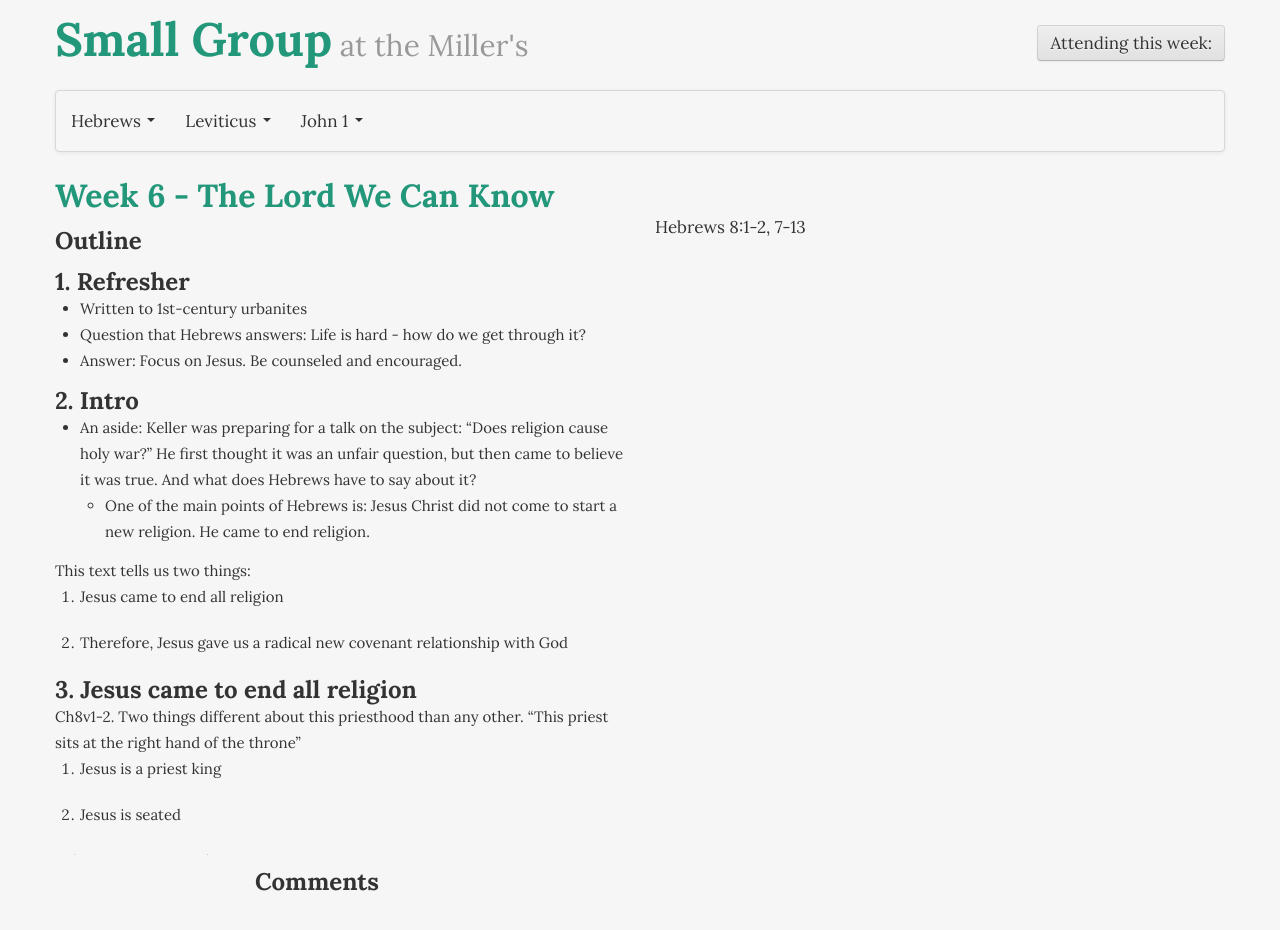
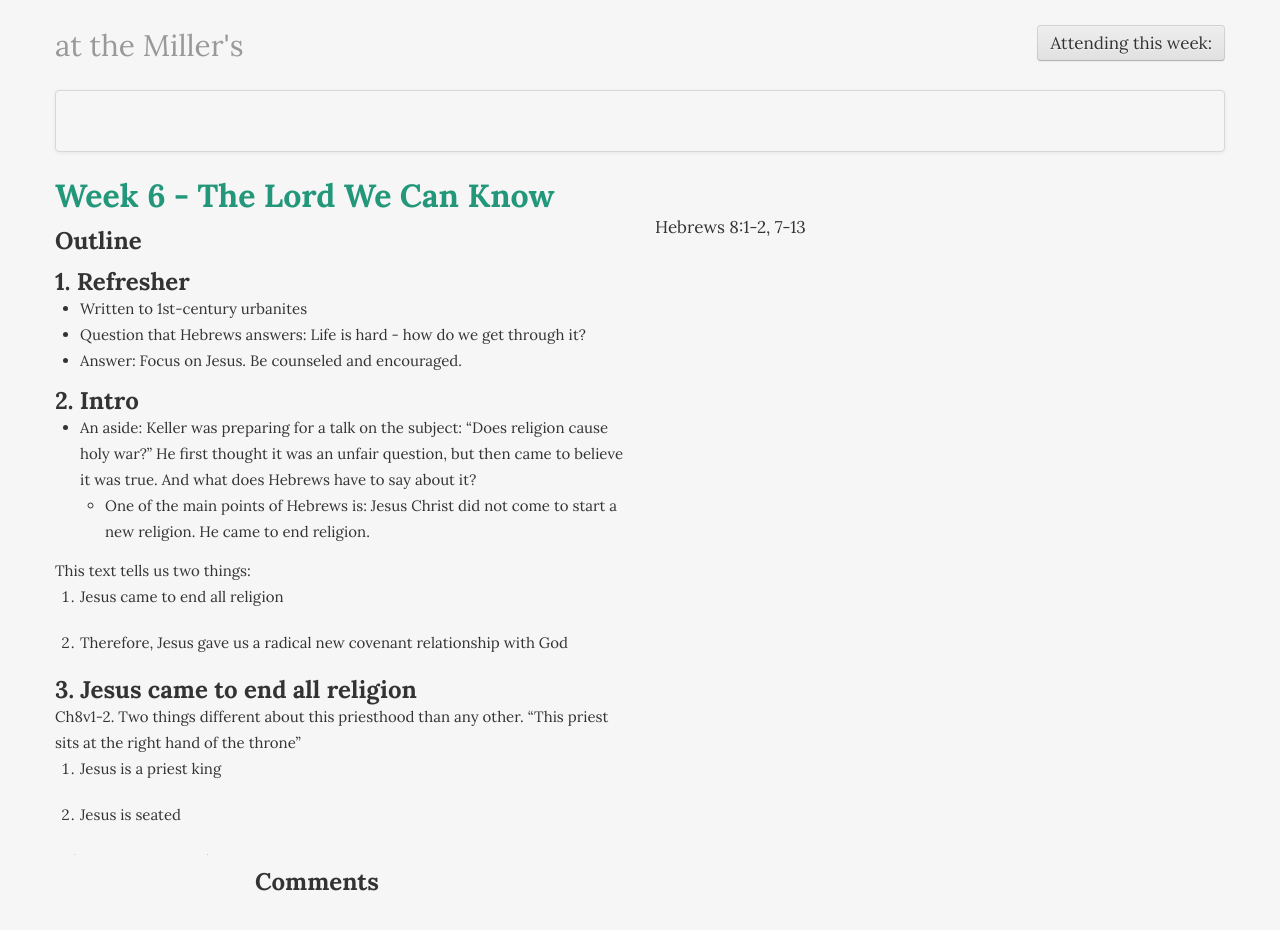
Before and after one commit to moester/smgrp, a Jekyll site: the page built from index.html, in a window 1280 px wide. Shown: the top 930 px of the page. Built offline with Jekyll 4.4.1, drawn with Linux system fonts in a browser that asks for light colours; nearby versions of some CDN libraries; Markdown is read by kramdown in place of the engine named in the settings; comment, search, counter and statistics services are not loaded.

Commit message:
add _config.yml

```diff
--- a/_config.yml
+++ b/_config.yml
@@ -1,7 +1,3 @@
-name: Small Group
-pygments: true
 markdown: redcarpet
-seriess:
- - Hebrews
- - Leviticus
- - John 1
+baseurl: /smgrp
+exclude: ['README.md']
```
